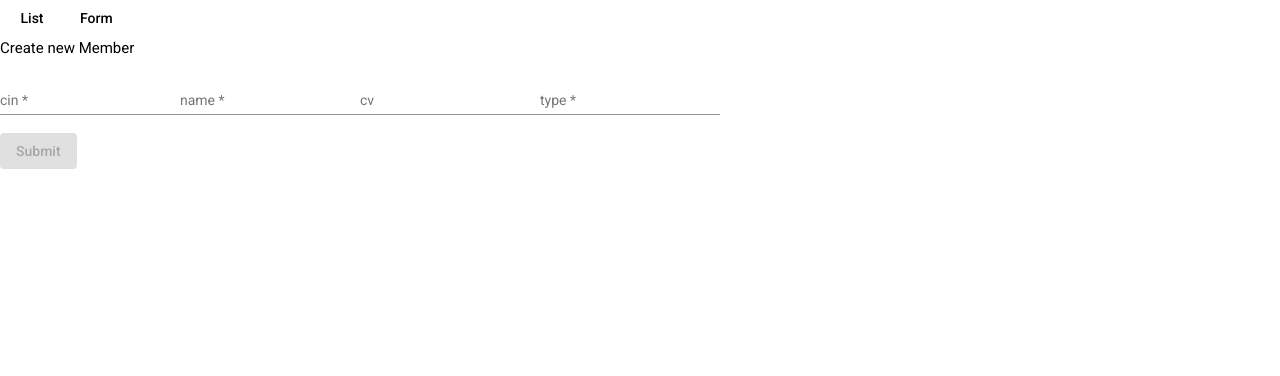
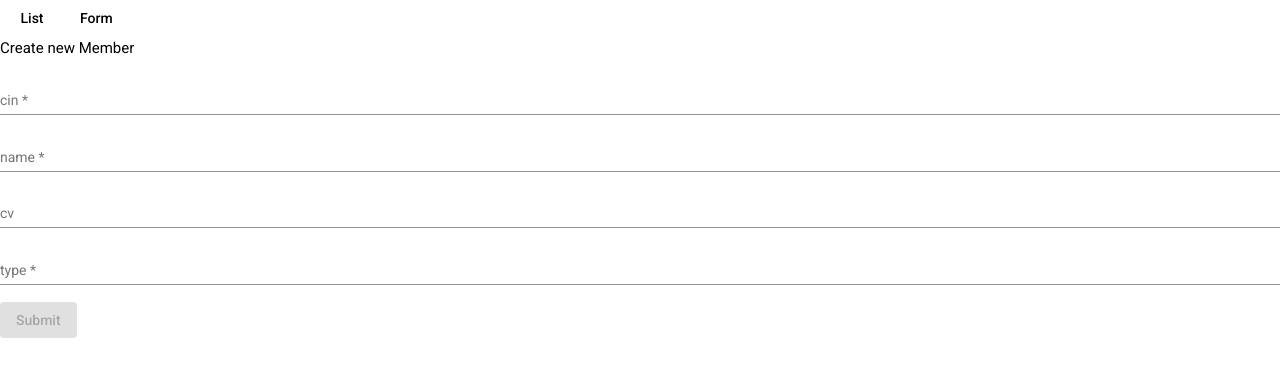
Before and after one commit to chlegou/enis21-lab-s4, an Angular app: page /member-form in a window 1280 px wide. Shown: the top 376 px of the page. Built offline with nearby package versions, Linux system fonts and the light colour scheme.

Commit message:
add flex layout.

```diff
--- a/package.json
+++ b/package.json
@@ -17,6 +17,7 @@
     "@angular/common": "~10.2.0",
     "@angular/compiler": "~10.2.0",
     "@angular/core": "~10.2.0",
+    "@angular/flex-layout": "^10.0.0-beta.32",
     "@angular/forms": "~10.2.0",
     "@angular/material": "^10.2.7",
     "@angular/platform-browser": "~10.2.0",
--- a/src/@root/shared.module.ts
+++ b/src/@root/shared.module.ts
@@ -1,6 +1,7 @@
 import { NgModule } from '@angular/core';
 import {MaterialModule} from './material/material.module';
 import {FormsModule, ReactiveFormsModule} from '@angular/forms';
+import {FlexLayoutModule} from '@angular/flex-layout';
 
 
 
@@ -9,11 +10,13 @@ import {FormsModule, ReactiveFormsModule} from '@angular/forms';
     MaterialModule,
     ReactiveFormsModule,
     FormsModule,
+    FlexLayoutModule,
   ],
   exports: [
     MaterialModule,
     ReactiveFormsModule,
     FormsModule,
+    FlexLayoutModule,
   ]
 })
 export class SharedModule { }
--- a/src/app/member-form/member-form.component.html
+++ b/src/app/member-form/member-form.component.html
@@ -1,7 +1,7 @@
 
 <h4>Create new Member</h4>
 
-<form [formGroup]="form" *ngIf="!!form" (ngSubmit)="onSubmit()">
+<form [formGroup]="form" *ngIf="!!form" (ngSubmit)="onSubmit()" class="form" fxLayout="column">
   <mat-form-field>
     <input matInput placeholder="cin" formControlName="cin">
   </mat-form-field>
```
Also changed, not shown: 1 other file (tests, documents, lock files or other folders).
